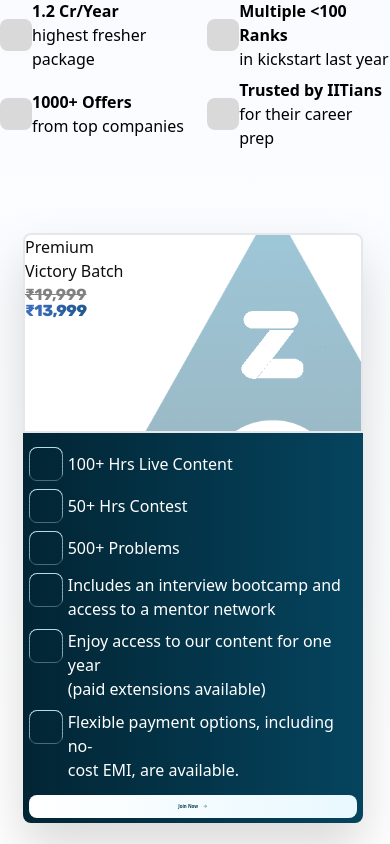
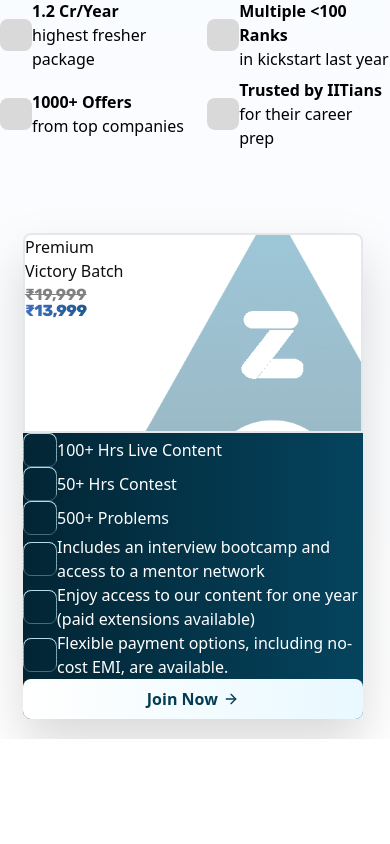
Before and after one commit to suriyaaap13/AZ-Assignment, a React (Vite) app: page / in a window 390 px wide. Shown: the part 987-1831 px from the top of the page. After the commit the page ends 1726 px from the top, so only its background shows below. Built offline with nearby package versions, Linux system fonts and the light colour scheme.

Commit message:
Done with the Lower part of the course card

```diff
--- a/src/App.jsx
+++ b/src/App.jsx
@@ -138,7 +138,7 @@
             <div>
               {/* List of Content in the course */}
               <div className='gradient-bg-welcome text-[#FFFFFF] rounded-b-lg'>
-                <div className='p-[1.5vw]'>
+                <div className='sm:p-[6.14vw] md:p-[1.5vw]'>
                   <CourseContent>100+ Hrs Live Content</CourseContent>
                   <CourseContent>50+ Hrs Contest</CourseContent>
                   <CourseContent>500+ Problems</CourseContent>
@@ -146,7 +146,7 @@
                   <CourseContent>Enjoy access to our content for one year <br/> (paid extensions available)</CourseContent>
                   <CourseContent>Flexible payment options, including no-<br/>cost EMI, are available.</CourseContent>
                   <button className='py-[8px] w-full gradient-big-bg-light rounded-lg'>
-                    <div className='flex justify-center items-center text-[#043C53] font-dmSans font-bold text-[1.15vw] text-[#043C53]'>
+                    <div className='flex justify-center items-center text-[#043C53] font-dmSans font-bold sm:text-[3.1vw] md:text-[1.15vw]'>
                       Join Now
                       <div className='ml-[5px] font-extrabold'>
                         <FiArrowRight/>
--- a/src/components/CourseContent.jsx
+++ b/src/components/CourseContent.jsx
@@ -2,8 +2,8 @@
 
 export default function CourseContent({children}) {
   return (
-    <div className='flex my-[2.1vw]'>
-      <div className='gradient-bg-checkbox w-[3.33vw] h-[3.33vw] p-4 mr-[1.25vw]'></div>
+    <div className='flex items-center sm:my-[4.1vw] md:my-[2.1vw]'>
+      <div className='gradient-bg-checkbox w-[3.33vw] h-[3.33vw] p-4 sm:mr-[4.23vw] md:mr-[1.25vw]'></div>
       <div className='flex justify-center items-center'>
         {children}
       </div>
```
